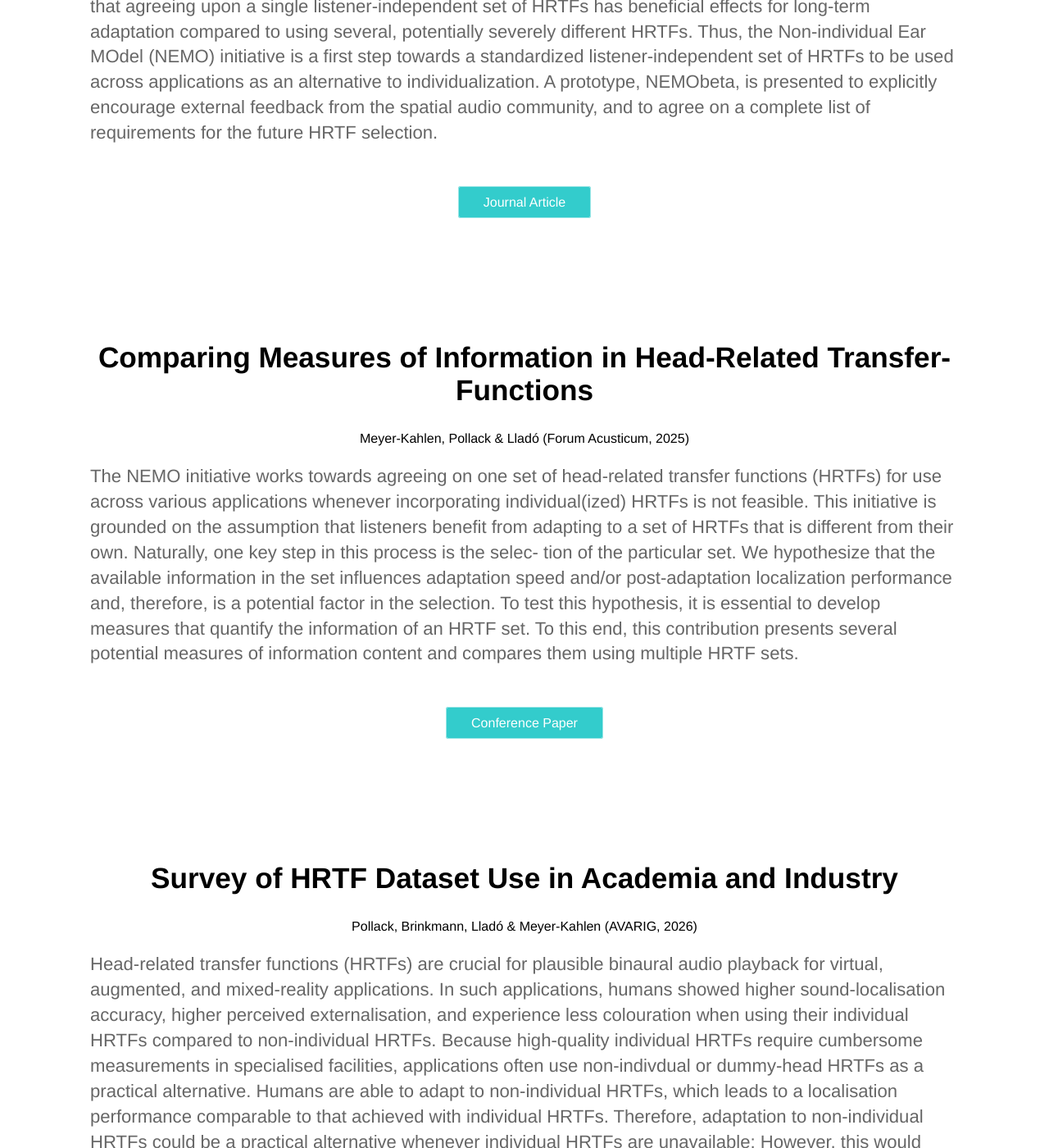
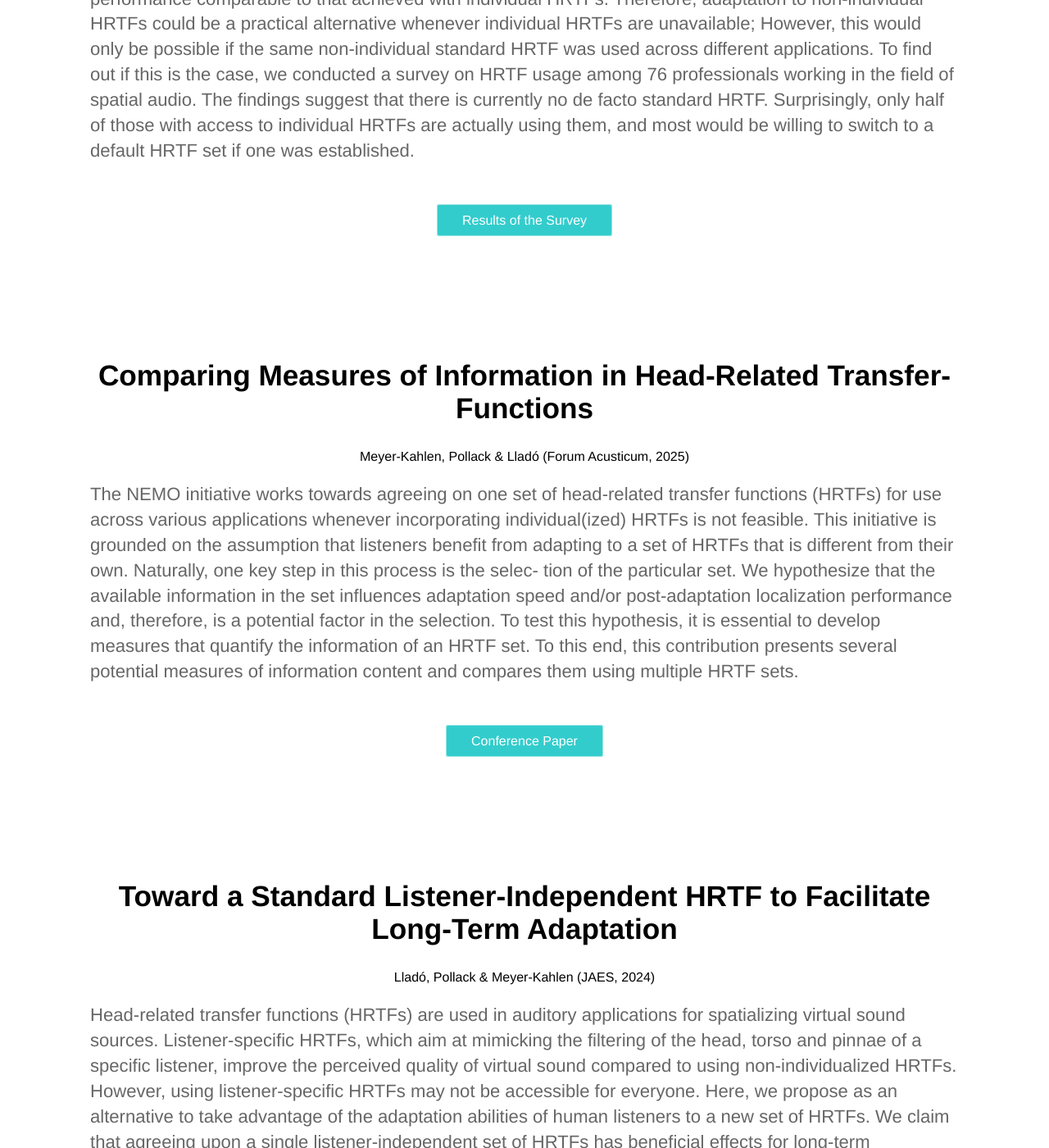
Before and after one commit to TheNEMOproject/TheNEMOproject.github.io, a Jekyll site: the page built from research.html, in a window 1280 px wide and 1400 px high, scrolled down 656 px. Shown: the whole window at 82% size. Built offline with Jekyll 4.4.1, drawn with Linux system fonts in a browser that asks for light colours; some of the changed text lies outside the part shown.

Commit message:
Swap sections for HRTF studies in research.html

```diff
--- a/research.html
+++ b/research.html
@@ -4,11 +4,12 @@ title: Collection of Research Outputs
 <section>
 	<div class="container flex">
 		<div class="text editable">
-			<h2><strong>Toward a Standard Listener-Independent HRTF to Facilitate Long-Term Adaptation</strong></h2>
-			<p><center>Lladó, Pollack & Meyer-Kahlen (JAES, 2024)</center></p>
-			<p>Head-related transfer functions (HRTFs) are used in auditory applications for spatializing virtual sound sources. Listener-specific HRTFs, which aim at mimicking the filtering of the head, torso and pinnae of a specific listener, improve the perceived quality of virtual sound compared to using non-individualized HRTFs. However, using listener-specific HRTFs may not be accessible for everyone. Here, we propose as an alternative to take advantage of the adaptation abilities of human listeners to a new set of HRTFs. We claim that agreeing upon a single listener-independent set of HRTFs has beneficial effects for long-term adaptation compared to using several, potentially severely different HRTFs. Thus, the Non-individual Ear MOdel (NEMO) initiative is a first step towards a standardized listener-independent set of HRTFs to be used across applications as an alternative to individualization. A prototype, NEMObeta, is presented to explicitly encourage external feedback from the spatial audio community, and to agree on a complete list of requirements for the future HRTF selection.</p>
+			<h2><strong>Survey of HRTF Dataset Use in Academia and Industry</strong></h2>
+			<p><center>Pollack, Brinkmann, Lladó & Meyer-Kahlen (AVARIG, 2026)</center></p>
+			<p>Head-related transfer functions (HRTFs) are crucial for plausible binaural audio playback for virtual, augmented, and mixed-reality applications. In such applications, humans showed higher sound-localisation accuracy, higher perceived externalisation, and experience less colouration when using their individual HRTFs compared to non-individual HRTFs. Because high-quality individual HRTFs require cumbersome measurements in specialised facilities, applications often use non-indivdual or dummy-head HRTFs as a practical alternative. Humans are able to adapt to non-individual HRTFs, which leads to a localisation performance comparable to that achieved with individual HRTFs. Therefore, adaptation to non-individual HRTFs could be a practical alternative whenever individual HRTFs are unavailable; However, this would only be possible if the same non-individual standard HRTF was used across different applications. To find out if this is the case, we conducted a survey on HRTF usage among 76 professionals working in the field of spatial audio. The findings suggest that there is currently no de facto standard HRTF. Surprisingly, only half of those with access to individual HRTFs are actually using them, and most would be willing to switch to a default HRTF set if one was established.</p>
 			<div class="cta button" style="text-align: center;">
-			    <a href="https://doi.org/10.17743/jaes.2022.0134">Journal Article</a>
+				<a href="{{ site.baseurl }}/results_survey/">Results of the Survey</a>
+				<!--<a href="https://doi.org/10.17743/jaes.2022.0134">Conference Paper</a>-->
 			</div>
 		</div>
 	</div>
@@ -30,16 +31,16 @@ title: Collection of Research Outputs
 <section>
 	<div class="container flex">
 		<div class="text editable">
-			<h2><strong>Survey of HRTF Dataset Use in Academia and Industry</strong></h2>
-			<p><center>Pollack, Brinkmann, Lladó & Meyer-Kahlen (AVARIG, 2026)</center></p>
-			<p>Head-related transfer functions (HRTFs) are crucial for plausible binaural audio playback for virtual, augmented, and mixed-reality applications. In such applications, humans showed higher sound-localisation accuracy, higher perceived externalisation, and experience less colouration when using their individual HRTFs compared to non-individual HRTFs. Because high-quality individual HRTFs require cumbersome measurements in specialised facilities, applications often use non-indivdual or dummy-head HRTFs as a practical alternative. Humans are able to adapt to non-individual HRTFs, which leads to a localisation performance comparable to that achieved with individual HRTFs. Therefore, adaptation to non-individual HRTFs could be a practical alternative whenever individual HRTFs are unavailable; However, this would only be possible if the same non-individual standard HRTF was used across different applications. To find out if this is the case, we conducted a survey on HRTF usage among 76 professionals working in the field of spatial audio. The findings suggest that there is currently no de facto standard HRTF. Surprisingly, only half of those with access to individual HRTFs are actually using them, and most would be willing to switch to a default HRTF set if one was established.</p>
+			<h2><strong>Toward a Standard Listener-Independent HRTF to Facilitate Long-Term Adaptation</strong></h2>
+			<p><center>Lladó, Pollack & Meyer-Kahlen (JAES, 2024)</center></p>
+			<p>Head-related transfer functions (HRTFs) are used in auditory applications for spatializing virtual sound sources. Listener-specific HRTFs, which aim at mimicking the filtering of the head, torso and pinnae of a specific listener, improve the perceived quality of virtual sound compared to using non-individualized HRTFs. However, using listener-specific HRTFs may not be accessible for everyone. Here, we propose as an alternative to take advantage of the adaptation abilities of human listeners to a new set of HRTFs. We claim that agreeing upon a single listener-independent set of HRTFs has beneficial effects for long-term adaptation compared to using several, potentially severely different HRTFs. Thus, the Non-individual Ear MOdel (NEMO) initiative is a first step towards a standardized listener-independent set of HRTFs to be used across applications as an alternative to individualization. A prototype, NEMObeta, is presented to explicitly encourage external feedback from the spatial audio community, and to agree on a complete list of requirements for the future HRTF selection.</p>
 			<div class="cta button" style="text-align: center;">
-				<a href="{{ site.baseurl }}/results_survey/">Results of the Survey</a>
-				<!--<a href="https://doi.org/10.17743/jaes.2022.0134">Conference Paper</a>-->
+			    <a href="https://doi.org/10.17743/jaes.2022.0134">Journal Article</a>
 			</div>
 		</div>
 	</div>
 </section>
+
 
 
 <!--
```
